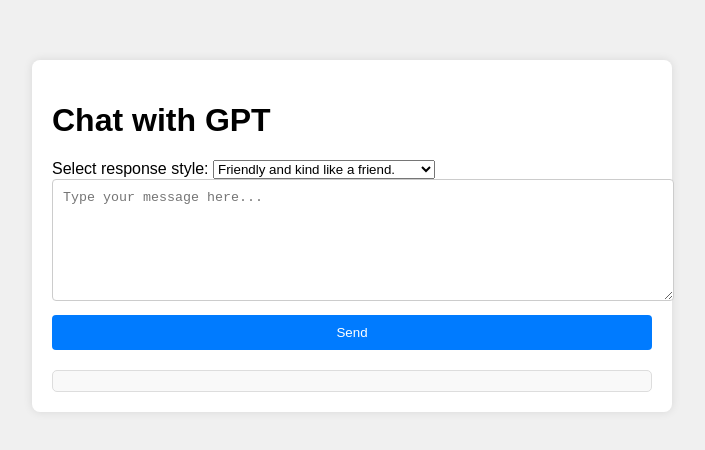
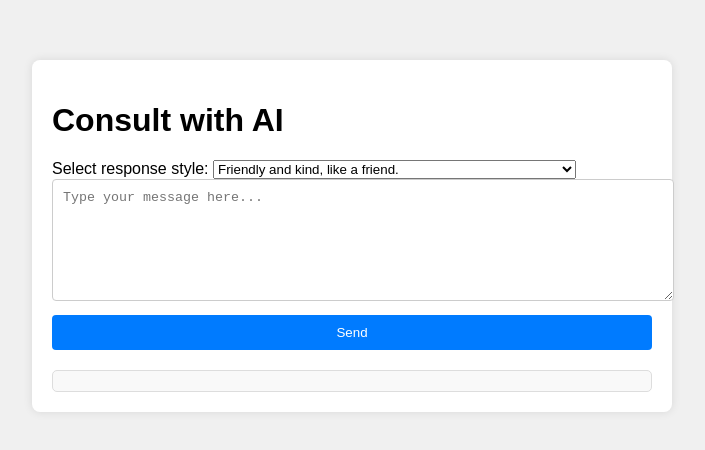
Before and after one commit to ymsthry/make_connection, a plain HTML site: page index.html in a window 1280 px wide. Shown: the part 164-614 px from the top of the page, without its empty margins (288-993 px from the left). Drawn offline with Linux system fonts and the light colour scheme.

Commit message:
Update index.html

```diff
--- a/index.html
+++ b/index.html
@@ -54,14 +54,14 @@
 </head>
 <body>
     <div id="chat-container">
-        <h1>Chat with GPT</h1>
+        <h1>Consult with AI</h1>
 
         <!-- スタイル選択の追加 -->
         <label for="style">Select response style:</label>
         <select id="style">
-            <option value="friend">Friendly and kind like a friend.</option>
-            <option value="parent">将来を心配する親のように厳しく</option>
-            <option value="teacher">先生のように中立的な立場で</option>
+            <option value="friend">Friendly and kind, like a friend.</option>
+            <option value="parent">Strictly practical, like a parent concerned about the future.</option>
+            <option value="teacher">Neutral position, like a teacher.</option>
         </select>
 
         <textarea id="user-input" placeholder="Type your message here..."></textarea>
```
